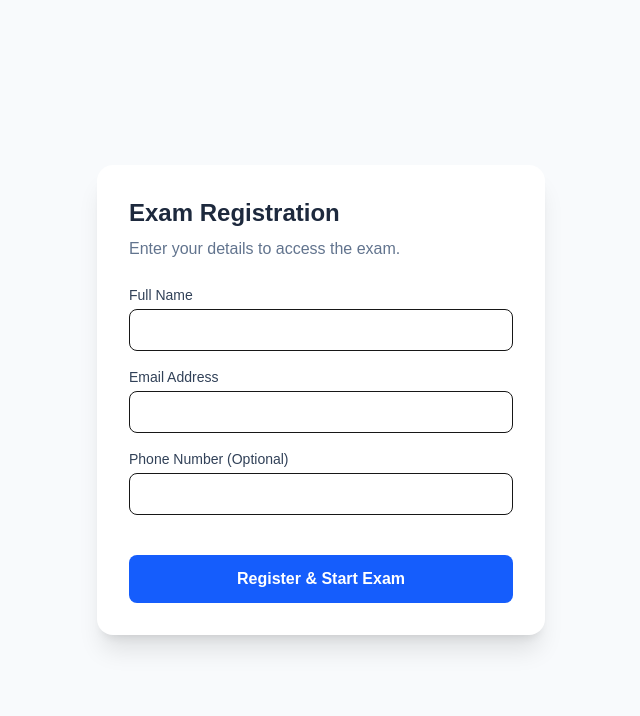
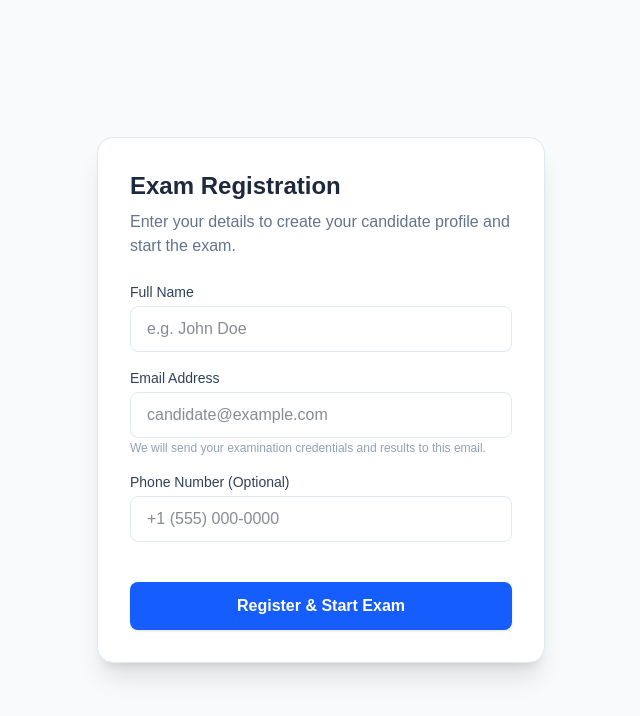
Before and after one commit to lohithbudidha-oss/proctorguardAI, a Next.js app in the folder frontend/: page /public/exams/1/register in a window 1280 px wide. Shown: the top 716 px of the page, without its empty margins (319-959 px from the left). Built offline with nearby package versions, Linux system fonts and the light colour scheme; no server answers.

Commit message:
feat(auth): add strict email validation on candidate registration and public exam signup

```diff
--- a/frontend/src/app/public/exams/[id]/register/page.tsx
+++ b/frontend/src/app/public/exams/[id]/register/page.tsx
@@ -1,7 +1,9 @@
 'use client';
 import React, { useState, Suspense } from 'react';
 import { useRouter, useParams } from 'next/navigation';
+import { CheckCircle2, AlertCircle, Mail, User, Phone } from 'lucide-react';
 import api from '@/lib/api';
+import { validateCandidateEmail } from '@/app/register/page';
 
 function RegistrationForm() {
   const router = useRouter();
@@ -9,16 +11,32 @@ function RegistrationForm() {
   const examId = params.id;
 
   const [formData, setFormData] = useState({ name: '', email: '', phone: '' });
+  const [emailTouched, setEmailTouched] = useState(false);
   const [loading, setLoading] = useState(false);
   const [error, setError] = useState('');
 
+  const emailValidation = validateCandidateEmail(formData.email);
+
   const handleSubmit = async (e: React.FormEvent) => {
     e.preventDefault();
-    setLoading(true);
     setError('');
 
+    // Strict client-side email validation
+    const validation = validateCandidateEmail(formData.email);
+    if (!validation.isValid) {
+      setEmailTouched(true);
+      setError(validation.message);
+      return;
+    }
+
+    setLoading(true);
+
     try {
-      const res = await api.post(`/public/exams/${examId}/register`, formData);
+      const res = await api.post(`/public/exams/${examId}/register`, {
+        ...formData,
+        name: formData.name.trim(),
+        email: formData.email.trim().toLowerCase()
+      });
       if (res.data.success) {
         localStorage.setItem('token', res.data.token);
         // Automatically redirect to the exam system check and start page
@@ -38,27 +56,101 @@ function RegistrationForm() {
 
   return (
     <div className="min-h-screen bg-slate-50 flex items-center justify-center p-4">
-      <div className="max-w-md w-full bg-white p-8 rounded-2xl shadow-xl">
+      <div className="max-w-md w-full bg-white p-8 rounded-2xl shadow-xl border border-slate-200">
         <h1 className="text-2xl font-bold text-slate-800 mb-2">Exam Registration</h1>
-        <p className="text-slate-500 mb-6">Enter your details to access the exam.</p>
+        <p className="text-slate-500 mb-6">Enter your details to create your candidate profile and start the exam.</p>
 
-        {error && <div className="p-3 bg-red-50 text-red-600 rounded-lg mb-4 text-sm font-medium">{error}</div>}
+        {error && (
+          <div className="p-3 bg-red-50 border-l-4 border-red-500 text-red-600 rounded-lg mb-4 text-sm font-medium animate-in fade-in">
+            {error}
+          </div>
+        )}
 
         <form onSubmit={handleSubmit} className="space-y-4">
           <div>
             <label className="block text-sm font-medium text-slate-700 mb-1">Full Name</label>
-            <input required type="text" className="w-full px-4 py-2 border rounded-lg focus:ring-2 focus:ring-blue-500 outline-none" value={formData.name} onChange={e => setFormData({...formData, name: e.target.value})} />
+            <input
+              required
+              type="text"
+              className="w-full px-4 py-2.5 border border-slate-200 rounded-lg focus:ring-2 focus:ring-blue-500 outline-none text-slate-900 font-medium"
+              value={formData.name}
+              onChange={e => setFormData({...formData, name: e.target.value})}
+              placeholder="e.g. John Doe"
+            />
           </div>
           <div>
-            <label className="block text-sm font-medium text-slate-700 mb-1">Email Address</label>
-            <input required type="email" className="w-full px-4 py-2 border rounded-lg focus:ring-2 focus:ring-blue-500 outline-none" value={formData.email} onChange={e => setFormData({...formData, email: e.target.value})} />
+            <div className="flex justify-between items-center mb-1">
+              <label className="block text-sm font-medium text-slate-700">Email Address</label>
+              {formData.email && emailValidation.isValid && (
+                <span className="text-[11px] font-bold text-emerald-600 flex items-center">
+                  <CheckCircle2 className="w-3 h-3 mr-1" /> Valid Format
+                </span>
+              )}
+            </div>
+            <div className="relative">
+              <input
+                required
+                type="email"
+                className={`w-full px-4 pr-10 py-2.5 border rounded-lg focus:ring-2 outline-none text-slate-900 font-medium transition-all ${
+                  emailTouched && !emailValidation.isValid
+                    ? 'border-rose-400 bg-rose-50/20 focus:ring-rose-500/20 focus:border-rose-500'
+                    : formData.email && emailValidation.isValid
+                      ? 'border-emerald-400 bg-emerald-50/20 focus:ring-emerald-500/20 focus:border-emerald-500'
+                      : 'border-slate-200 focus:ring-blue-500/20 focus:border-blue-500'
+                }`}
+                value={formData.email}
+                onChange={e => {
+                  setFormData({...formData, email: e.target.value});
+                  if (!emailTouched && e.target.value.length > 2) {
+                    setEmailTouched(true);
+                  }
+                }}
+                onBlur={() => setEmailTouched(true)}
+                placeholder="candidate@example.com"
+              />
+              {emailTouched && !emailValidation.isValid && (
+                <div className="absolute inset-y-0 right-0 pr-3 flex items-center pointer-events-none text-rose-500">
+                  <AlertCircle className="h-5 w-5" />
+                </div>
+              )}
+              {formData.email && emailValidation.isValid && (
+                <div className="absolute inset-y-0 right-0 pr-3 flex items-center pointer-events-none text-emerald-500">
+                  <CheckCircle2 className="h-5 w-5" />
+                </div>
+              )}
+            </div>
+            {emailTouched && !emailValidation.isValid ? (
+              <p className="text-xs text-rose-600 font-medium flex items-center pt-1 animate-in fade-in">
+                <AlertCircle className="w-3.5 h-3.5 mr-1 shrink-0" />
+                {emailValidation.message}
+              </p>
+            ) : formData.email && emailValidation.isValid ? (
+              <p className="text-xs text-emerald-600 font-semibold flex items-center pt-1 animate-in fade-in">
+                <CheckCircle2 className="w-3.5 h-3.5 mr-1 shrink-0" />
+                Valid candidate email address
+              </p>
+            ) : (
+              <p className="text-xs text-slate-400 pt-0.5">
+                We will send your examination credentials and results to this email.
+              </p>
+            )}
           </div>
           <div>
             <label className="block text-sm font-medium text-slate-700 mb-1">Phone Number (Optional)</label>
-            <input type="tel" className="w-full px-4 py-2 border rounded-lg focus:ring-2 focus:ring-blue-500 outline-none" value={formData.phone} onChange={e => setFormData({...formData, phone: e.target.value})} />
+            <input
+              type="tel"
+              className="w-full px-4 py-2.5 border border-slate-200 rounded-lg focus:ring-2 focus:ring-blue-500 outline-none text-slate-900 font-medium"
+              value={formData.phone}
+              onChange={e => setFormData({...formData, phone: e.target.value})}
+              placeholder="+1 (555) 000-0000"
+            />
           </div>
 
-          <button disabled={loading} type="submit" className="w-full bg-blue-600 text-white font-bold py-3 rounded-lg hover:bg-blue-700 transition-colors mt-6">
+          <button
+            disabled={loading}
+            type="submit"
+            className="w-full bg-blue-600 text-white font-bold py-3 rounded-lg hover:bg-blue-700 transition-colors mt-6 shadow-sm disabled:opacity-70"
+          >
             {loading ? 'Processing...' : 'Register & Start Exam'}
           </button>
         </form>
--- a/frontend/src/app/register/page.tsx
+++ b/frontend/src/app/register/page.tsx
@@ -3,32 +3,91 @@
 import React, { useState } from 'react';
 import Link from 'next/link';
 import { useRouter } from 'next/navigation';
-import { ShieldCheck, Mail, Lock, User, ArrowRight, Activity, BookOpen, Eye, EyeOff } from 'lucide-react';
+import { ShieldCheck, Mail, Lock, User, ArrowRight, Activity, BookOpen, Eye, EyeOff, CheckCircle2, AlertCircle } from 'lucide-react';
 import api from '@/lib/api';
+
+// Comprehensive candidate email validation helper
+export function validateCandidateEmail(val: string): { isValid: boolean; message: string } {
+  const trimmed = val.trim();
+  if (!trimmed) {
+    return { isValid: false, message: 'Email address is required.' };
+  }
+  if (/\s/.test(trimmed)) {
+    return { isValid: false, message: 'Email address cannot contain spaces.' };
+  }
+  if (!trimmed.includes('@')) {
+    return { isValid: false, message: 'Email must contain an "@" symbol (e.g. name@domain.com).' };
+  }
+  const parts = trimmed.split('@');
+  if (parts.length !== 2) {
+    return { isValid: false, message: 'Email can only contain one "@" symbol.' };
+  }
+  const [localPart, domainPart] = parts;
+  if (!localPart || localPart.length === 0) {
+    return { isValid: false, message: 'Email must have a username before "@" (e.g. candidate@domain.com).' };
+  }
+  if (!domainPart || domainPart.length === 0) {
+    return { isValid: false, message: 'Email must have a domain after "@" (e.g. domain.com).' };
+  }
+  if (!domainPart.includes('.')) {
+    return { isValid: false, message: 'Domain must include an extension (e.g. .com, .edu, .org, .in).' };
+  }
+  const domainParts = domainPart.split('.');
+  const tld = domainParts[domainParts.length - 1];
+  if (!tld || tld.length < 2) {
+    return { isValid: false, message: 'Domain extension must be at least 2 characters (e.g. .com, .edu).' };
+  }
+  const emailRegex = /^[a-zA-Z0-9._%+-]+@[a-zA-Z0-9.-]+\.[a-zA-Z]{2,}$/;
+  if (!emailRegex.test(trimmed)) {
+    return { isValid: false, message: 'Please enter a valid email format (e.g. candidate@example.com).' };
+  }
+  return { isValid: true, message: '' };
+}
 
 export default function RegisterPage() {
   const router = useRouter();
   const [name, setName] = useState('');
   const [email, setEmail] = useState('');
+  const [emailTouched, setEmailTouched] = useState(false);
   const [password, setPassword] = useState('');
   const [showPassword, setShowPassword] = useState(false);
   const [error, setError] = useState('');
   const [loading, setLoading] = useState(false);
 
+  const emailValidation = validateCandidateEmail(email);
+
   const handleRegister = async (e: React.FormEvent) => {
     e.preventDefault();
     setError('');
+
+    // Strict client-side email validation check
+    const validation = validateCandidateEmail(email);
+    if (!validation.isValid) {
+      setEmailTouched(true);
+      setError(validation.message);
+      return;
+    }
+
+    if (password.length < 8) {
+      setError('Password must contain at least 8 characters.');
+      return;
+    }
+
     setLoading(true);
 
     try {
-      await api.post('/auth/register', { name, email, password });
+      await api.post('/auth/register', {
+        name: name.trim(),
+        email: email.trim().toLowerCase(),
+        password
+      });
       router.push('/login?registered=true');
     } catch (err: any) {
       if (err.response?.data?.errors?.length > 0) {
         const issues = err.response.data.errors.map((e: any) => `${e.path.join('.')}: ${e.message}`).join(', ');
         setError(`Validation error: ${issues}`);
       } else {
-        setError(err.response?.data?.message || 'Registration failed');
+        setError(err.response?.data?.message || 'Registration failed. Please check your credentials.');
       }
     } finally {
       setLoading(false);
@@ -124,21 +183,71 @@ export default function RegisterPage() {
             </div>
 
             <div className="space-y-1">
-              <label className="text-sm font-semibold text-slate-700">Email Address</label>
+              <div className="flex justify-between items-center">
+                <label className="text-sm font-semibold text-slate-700">Email Address</label>
+                {email && emailValidation.isValid && (
+                  <span className="text-[11px] font-bold text-emerald-600 flex items-center">
+                    <CheckCircle2 className="w-3 h-3 mr-1" /> Valid Format
+                  </span>
+                )}
+              </div>
               <div className="relative group">
                 <div className="absolute inset-y-0 left-0 pl-3 flex items-center pointer-events-none">
-                  <Mail className="h-5 w-5 text-slate-400 group-focus-within:text-blue-500 transition-colors" />
+                  <Mail className={`h-5 w-5 transition-colors ${
+                    emailTouched && !emailValidation.isValid
+                      ? 'text-rose-500'
+                      : email && emailValidation.isValid
+                        ? 'text-emerald-500'
+                        : 'text-slate-400 group-focus-within:text-blue-500'
+                  }`} />
                 </div>
                 <input
                   type="email"
                   required
                   value={email}
-                  onChange={e => setEmail(e.target.value)}
-                  className="block w-full pl-10 pr-3 py-3 border border-slate-200 rounded-xl focus:ring-2 focus:ring-blue-500/20 focus:border-blue-500 transition-all bg-slate-50 hover:bg-slate-100 focus:bg-white text-slate-900 font-medium placeholder:font-normal"
+                  onChange={e => {
+                    setEmail(e.target.value);
+                    if (!emailTouched && e.target.value.length > 2) {
+                      setEmailTouched(true);
+                    }
+                  }}
+                  onBlur={() => setEmailTouched(true)}
+                  className={`block w-full pl-10 pr-10 py-3 border rounded-xl focus:ring-2 transition-all text-slate-900 font-medium placeholder:font-normal ${
+                    emailTouched && !emailValidation.isValid
+                      ? 'border-rose-400 bg-rose-50/20 focus:border-rose-500 focus:ring-rose-500/20'
+                      : email && emailValidation.isValid
+                        ? 'border-emerald-400 bg-emerald-50/20 focus:border-emerald-500 focus:ring-emerald-500/20'
+                        : 'border-slate-200 bg-slate-50 hover:bg-slate-100 focus:bg-white focus:ring-blue-500/20 focus:border-blue-500'
+                  }`}
                   placeholder="candidate@example.com"
                   suppressHydrationWarning
                 />
+                {emailTouched && !emailValidation.isValid && (
+                  <div className="absolute inset-y-0 right-0 pr-3 flex items-center pointer-events-none text-rose-500">
+                    <AlertCircle className="h-5 w-5" />
+                  </div>
+                )}
+                {email && emailValidation.isValid && (
+                  <div className="absolute inset-y-0 right-0 pr-3 flex items-center pointer-events-none text-emerald-500">
+                    <CheckCircle2 className="h-5 w-5" />
+                  </div>
+                )}
               </div>
+              {emailTouched && !emailValidation.isValid ? (
+                <p className="text-xs text-rose-600 font-medium flex items-center pt-1 animate-in fade-in">
+                  <AlertCircle className="w-3.5 h-3.5 mr-1 shrink-0" />
+                  {emailValidation.message}
+                </p>
+              ) : email && emailValidation.isValid ? (
+                <p className="text-xs text-emerald-600 font-semibold flex items-center pt-1 animate-in fade-in">
+                  <CheckCircle2 className="w-3.5 h-3.5 mr-1 shrink-0" />
+                  Valid candidate email address
+                </p>
+              ) : (
+                <p className="text-xs text-slate-400 pt-0.5">
+                  Enter an active email address to receive your exam session credentials.
+                </p>
+              )}
             </div>
 
             <div className="space-y-1">
```
Also changed, not shown: 1 other file (tests, documents, lock files or other folders).
